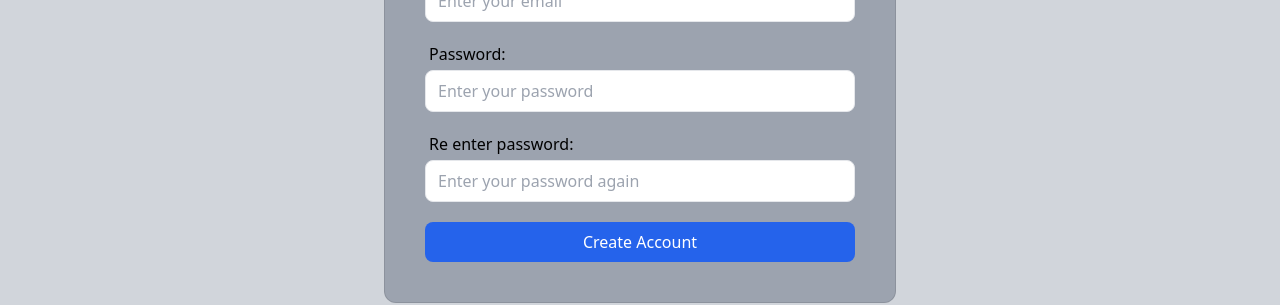
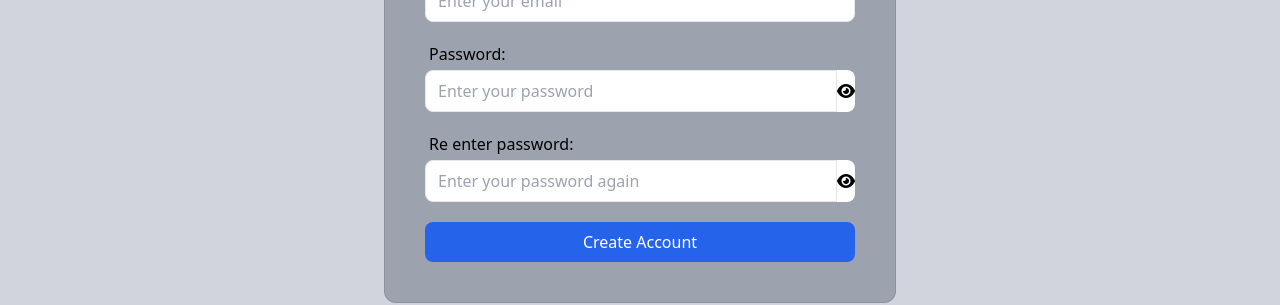
Before and after one commit to AshleshPrabhu/MyBlog, a React (Vite) app: page /signup in a window 1280 px wide. Shown: the part 435-740 px from the top of the page. Built offline with nearby package versions, Linux system fonts and the light colour scheme; no server answers.

Commit message:
Add see password feature

```diff
--- a/src/components/ForgotPassword.jsx
+++ b/src/components/ForgotPassword.jsx
@@ -39,6 +39,7 @@ function ForgotPassword() {
                     <Input
                     label="Email: "
                     placeholder="Enter your email"
+                    extraclass="hidden"
                     type="email"
                     {...register("email",{
                         required:true,
--- a/src/components/Input.jsx
+++ b/src/components/Input.jsx
@@ -4,9 +4,24 @@ const Input = React.forwardRef( function Input({
     label,
     type="text",
     className="",
+    extraclass="",
     ...props
 },ref){
     const id = useId();
+    const id2=useId()
+    const handleClick=()=>{
+        const password = document.getElementById(id)
+        const icon = document.getElementById(id2)
+        if (password.type=="password") {
+            password.type="text"
+            icon.classList.remove("fa-eye")
+            icon.classList.add("fa-eye-slash")
+        }else{
+            password.type="password"
+            icon.classList.remove("fa-eye-slash")
+            icon.classList.add("fa-eye")
+        }
+    }
     return(
         <div className='w-full'>
             {label &&
@@ -16,14 +31,19 @@ const Input = React.forwardRef( function Input({
             >
                 {label}
             </label>}
+            <div className='flex'>
 
             <input
             type={type}
-            className={`px-3 py-2 rounded-lg bg-white text-black outline-none focus:bg-gray-50 duration-200 border border-gray-200 w-full ${className}`}
+            className={`px-3 py-2 rounded-lg  bg-white text-black outline-none focus:bg-gray-50 duration-200 border border-gray-200 w-full ${className}`}
             ref={ref}
             {...props}
             id={id}
             />
+            <div  className={` ${extraclass} flex items-center justify-center bg-white rounded-lg rounded-tl-none rounded-bl-none border-l-0 cursor-pointer` }onClick={handleClick}>
+                <i id={id2} className="fa-solid fa-eye  text-gray"/>
+            </div>
+            </div>
         </div>
     )
 })
--- a/src/components/Login.jsx
+++ b/src/components/Login.jsx
@@ -67,6 +67,7 @@ function Login() {
                     <Input
                     label="Email: "
                     placeholder="Enter your email"
+                    extraclass="hidden"
                     type="email"
                     {...register("email",{
                         required:true,
@@ -79,6 +80,7 @@ function Login() {
 
                     <Input
                     label="Password: "
+                    className="rounded-br-none rounded-tr-none"
                     placeholder="Enter your password"
                     type="password"
                     {...register("password",{
@@ -87,7 +89,7 @@ function Login() {
                     />
                     <div className="flex items-center justify-between">
                     <Link to="/forgot-password">
-                        <p className="text-sm font-medium text-primary hover:underline dark:text-white">
+                        <p className="text-sm font-medium text-primary hover:underline dark:text-white ">
                             Forgot password ?
                         </p>
                     </Link>
--- a/src/components/PasswordReset.jsx
+++ b/src/components/PasswordReset.jsx
@@ -75,6 +75,7 @@ function PasswordReset() {
                     <Input
                         label="NewPassword: "
                         placeholder="Enter your password"
+                        className="rounded-br-none rounded-tr-none"
                         type="password"
                         {...register("NewPassword",{
                             required:true,
@@ -83,15 +84,12 @@ function PasswordReset() {
                     <Input
                         label="Re enter password : "
                         placeholder="Enter your password again"
+                        className="rounded-bl-none rounded-tl-none"
                         type="password"
                         {...register("AgainPassword",{
                             required:true,
                         })}
                     />
-
-
-
-
 
                     <Button
                     type="submit"
--- a/src/components/Signup.jsx
+++ b/src/components/Signup.jsx
@@ -76,6 +76,7 @@ function Signup() {
                 <div className=' space-y-5'>
                     <Input
                     label="Full Name: "
+                    extraclass="hidden"
                     placeholder="Enter your full name"
                     {...register("name",{
                         required:true,
@@ -86,6 +87,7 @@ function Signup() {
                     <Input
                     label="Email: "
                     placeholder="Enter your email"
+                    extraclass="hidden"
                     type="email"
                     {...register("email",{
                         required:true,
@@ -99,6 +101,7 @@ function Signup() {
                     <Input
                     label="Password: "
                     placeholder="Enter your password"
+                    className="rounded-br-none rounded-tr-none"
                     type="password"
                     {...register("password",{
                         required:true,
@@ -108,6 +111,7 @@ function Signup() {
                     <Input
                     label="Re enter password: "
                     placeholder="Enter your password again"
+                    className="rounded-br-none rounded-tr-none"
                     type="password"
                     {...register("againpassword",{
                         required:true,
```
Lines whose indentation alone changed are shown as unchanged.
